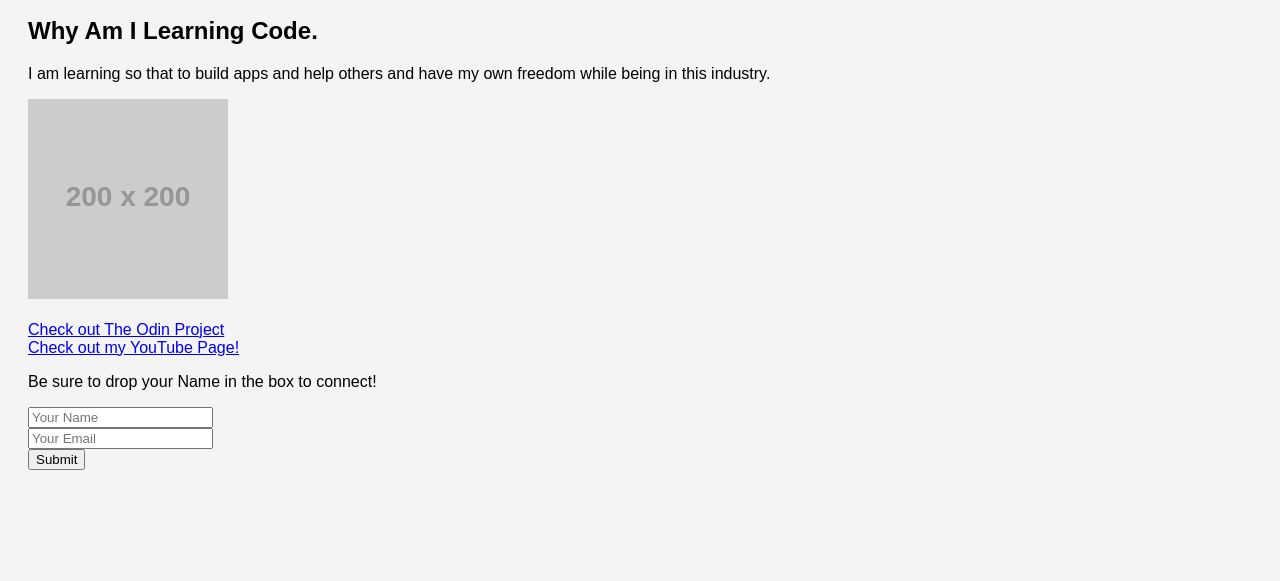
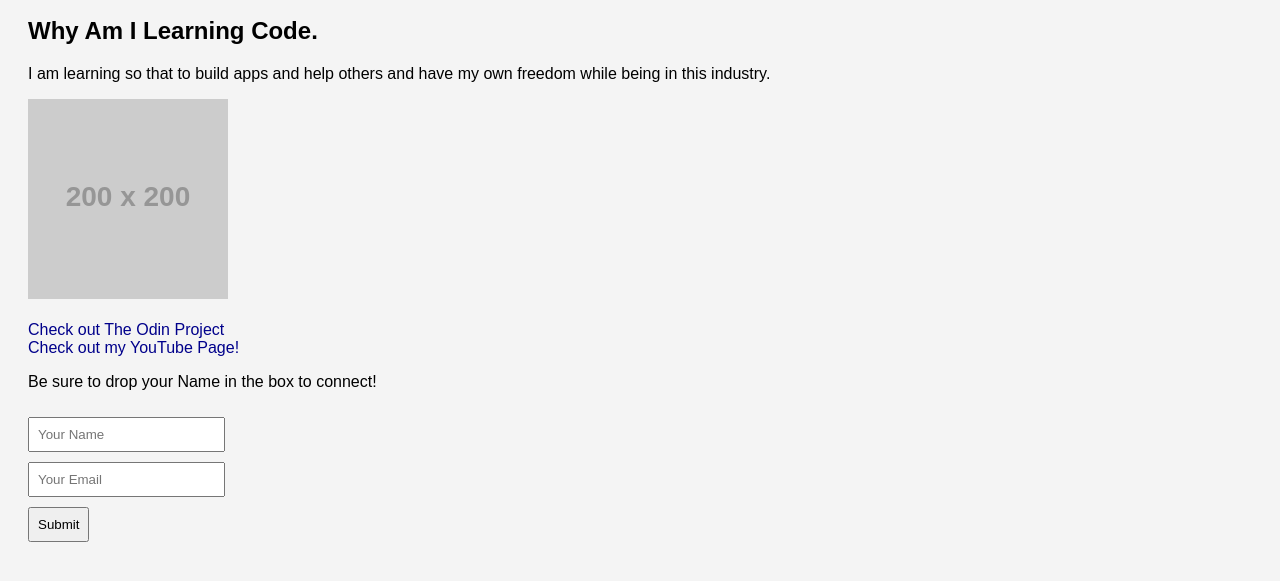
Before and after one commit to anelsonf5c/about-me, a plain HTML site: page index.html in a window 1280 px wide. Shown: the part 129-710 px from the top of the page. Drawn offline with Linux system fonts and the light colour scheme; placeholder pictures from the web are drawn by us.

Commit message:
Added styles to style.css

```diff
--- a/style.css
+++ b/style.css
@@ -12,3 +12,13 @@ h1 {
 p {
   font-size: 16px;
 }
+
+a {
+  color: darkblue;
+  text-decoration: none;
+}
+
+input {
+  padding: 8px;
+  margin-top: 10px;
+}
```
Lines whose indentation alone changed are shown as unchanged.
